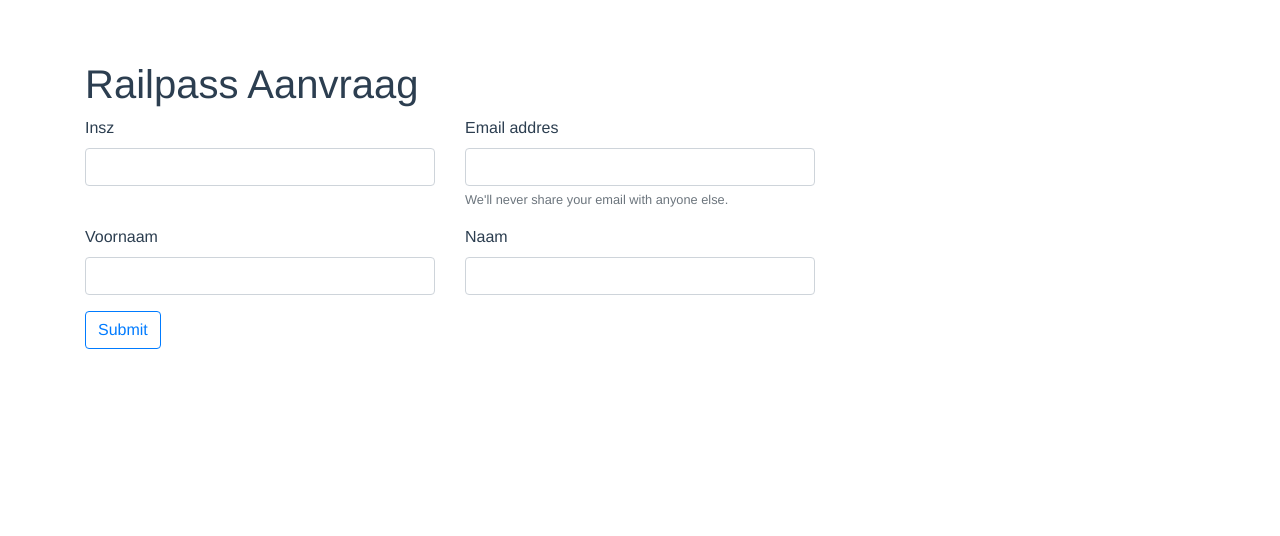
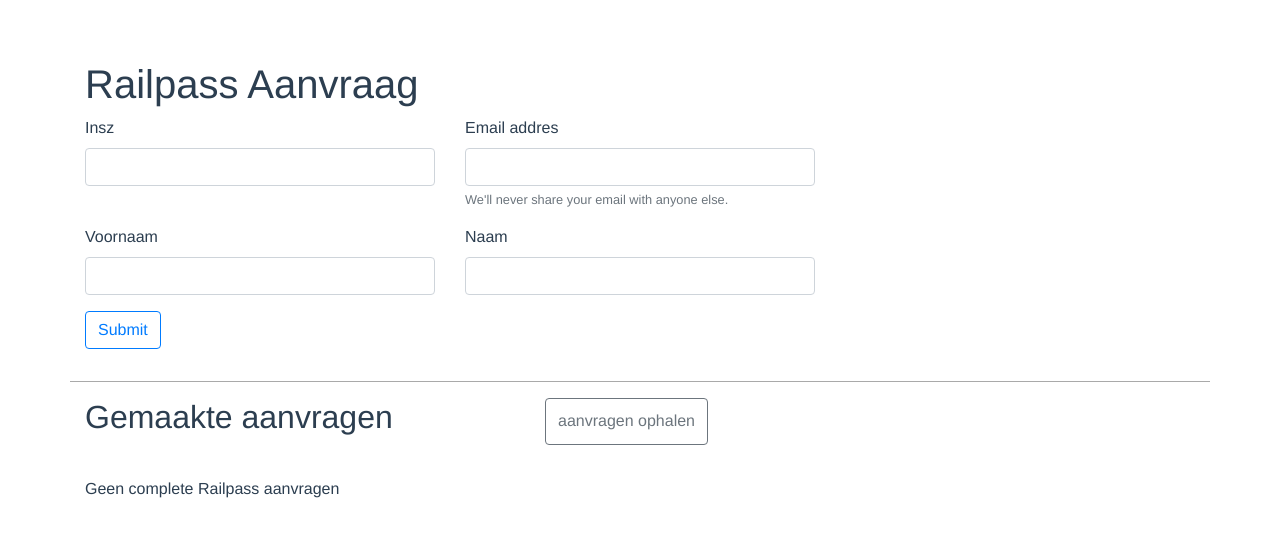
Before and after one commit to The-Outcast/vue-azure-webform-poc, a Vue app: page / in a window 1280 px wide. Shown: the top 536 px of the page. Built offline with nearby package versions, Linux system fonts and the light colour scheme.

Commit message:
Aplicatie uitgebreid met opvragen van gemaakte requests

```diff
--- a/src/components/Index.vue
+++ b/src/components/Index.vue
@@ -6,35 +6,82 @@
         <div class="row">
           <div class="form-group col-sm-12 col-md-6 col-lg-4">
             <label for="exampleInputEmail1">Insz</label>
-            <input type="text" class="form-control" v-model="railRequest.Insz" />
+            <input
+              type="text"
+              class="form-control"
+              v-model="railRequest.Insz"
+            />
           </div>
           <div class="form-group col-sm-12 col-md-6 col-lg-4">
             <label for="exampleInputEmail1">Email addres</label>
-            <input type="email" class="form-control" aria-describedby="emailHelp" v-model="railRequest.Email" />
-            <small id="emailHelp" class="form-text text-muted">We'll never share your email with anyone else.</small>
+            <input
+              type="email"
+              class="form-control"
+              aria-describedby="emailHelp"
+              v-model="railRequest.Email"
+            />
+            <small id="emailHelp" class="form-text text-muted"
+              >We'll never share your email with anyone else.</small
+            >
           </div>
         </div>
         <div class="row">
           <div class="form-group col-sm-12 col-md-6 col-lg-4">
             <label for="exampleInputEmail1">Voornaam</label>
-            <input type="text" class="form-control" v-model="railRequest.Firstname" />
+            <input
+              type="text"
+              class="form-control"
+              v-model="railRequest.Firstname"
+            />
           </div>
           <div class="form-group col-sm-12 col-md-6 col-lg-4">
             <label for="exampleInputEmail1">Naam</label>
-            <input type="text" class="form-control" v-model="railRequest.Lastname" />
+            <input
+              type="text"
+              class="form-control"
+              v-model="railRequest.Lastname"
+            />
           </div>
         </div>
         <button type="submit" class="btn btn-outline-primary">Submit</button>
       </form>
     </div>
+    <div class="container requests">
+      <div class="row seperate-bot">
+        <h2 class="col-sm-12 col-md-5">Gemaakte aanvragen</h2>
+        <button class="btn btn-outline-secondary" @click="retrieveRequests">
+          aanvragen ophalen
+        </button>
+      </div>
+      <p v-if="!completedRequests">Geen complete Railpass aanvragen</p>
+      <table class="table" v-if="completedRequests">
+        <thead>
+          <tr>
+            <td>Insz</td>
+            <td>Email</td>
+            <td>Voornaam</td>
+            <td>Naam</td>
+          </tr>
+        </thead>
+        <tbody>
+          <tr v-for="request in completedRequests" :key="request.Insz">
+            <td>{{ request.Insz }}</td>
+            <td>{{ request.Email }}</td>
+            <td>{{ request.Firstname }}</td>
+            <td>{{ request.Lastname }}</td>
+          </tr>
+        </tbody>
+      </table>
+    </div>
   </div>
 </template>
 
 <script lang="ts">
-import { Component, Prop, Vue, Ref } from "vue-property-decorator";
+import { Component, Prop, Vue } from "vue-property-decorator";
 import {
   RailpassRequest,
-  postRailpassRequest
+  postRailpassRequest,
+  getRailpassRequests
 } from "../services/azure/azureservice";
 
 @Component
@@ -48,9 +95,16 @@ export default class Index extends Vue {
     Lastname: ""
   };
 
+  @Prop() private completedRequests: RailpassRequest[] | null = null;
+
   submitForm() {
-    console.log("submitting form", this.railRequest);
     postRailpassRequest(this.railRequest);
+  }
+
+  async retrieveRequests() {
+    const result = await getRailpassRequests();
+    console.log("result", result);
+    this.$props["completedRequests"] = result;
   }
 }
 </script>
@@ -74,9 +128,13 @@ a {
   color: #42b983;
 }
 
-@include media-breakpoint-up(sm) {
-  .test {
-    display: flex;
-  }
+.seperate-bot {
+  margin-bottom: 2rem;
+}
+
+.requests {
+  border-top: solid darkgray 1px;
+  margin-top: 2rem;
+  padding-top: 1rem;
 }
 </style>
--- a/src/services/azure/azureservice.ts
+++ b/src/services/azure/azureservice.ts
@@ -8,6 +8,10 @@ export interface RailpassRequest {
 }
 
 export function postRailpassRequest(request: RailpassRequest): void {
-    console.log('request', request);
     axios.post("https:\\nmbs-func.azurewebsites.net/api/Railpass?code=tY0Wj1aEwHYgDS3RGEGor4sDk2ar94LMEMgCY3E1HumuOMFJJl9iFA==", request);
 }
+
+export async function getRailpassRequests(): Promise<RailpassRequest[]> {
+    return await axios.get<RailpassRequest[]>("https:\\nmbs-func.azurewebsites.net/api/GetRailpassRequests?code=SmQd7QZHDAR5eW25wl5nCv3gTVaLuHvWmid//qD1kQv9jPjqfr5bqA==")
+        .then(result => result.data);
+}
```
